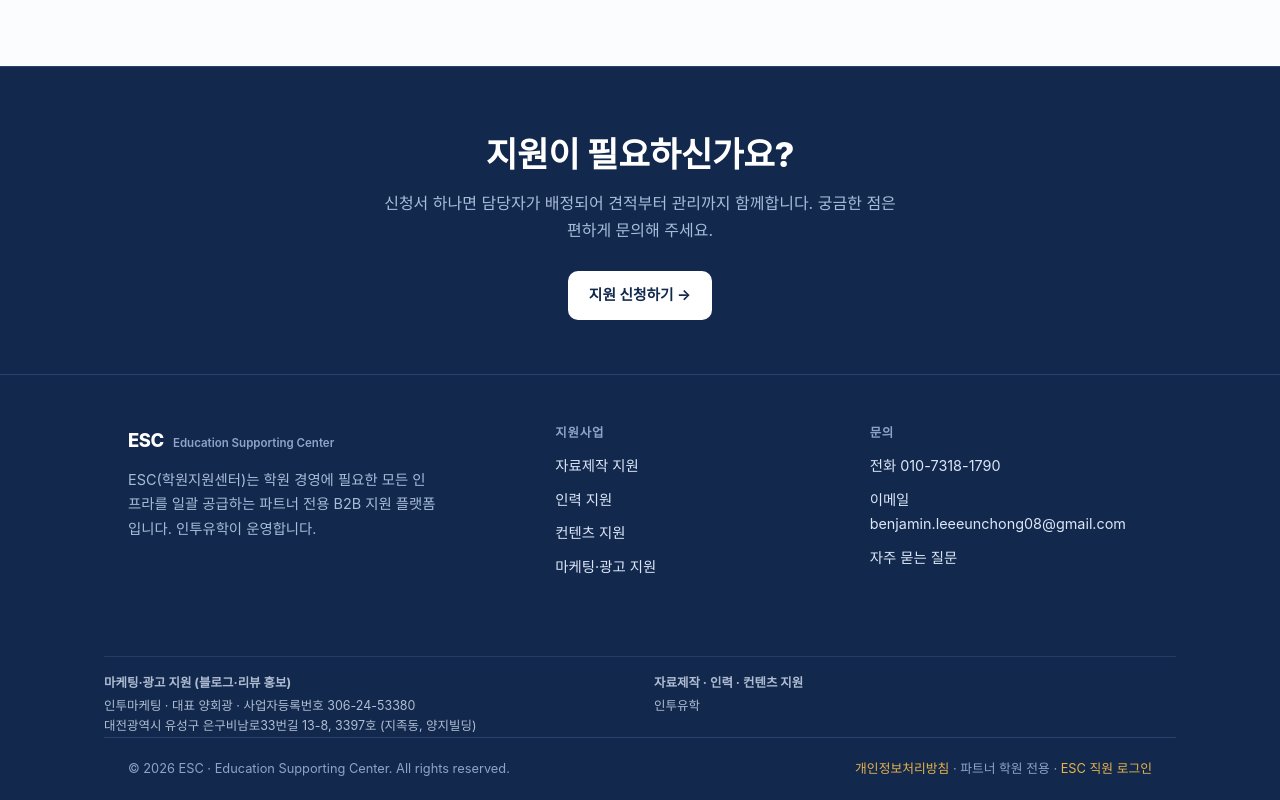
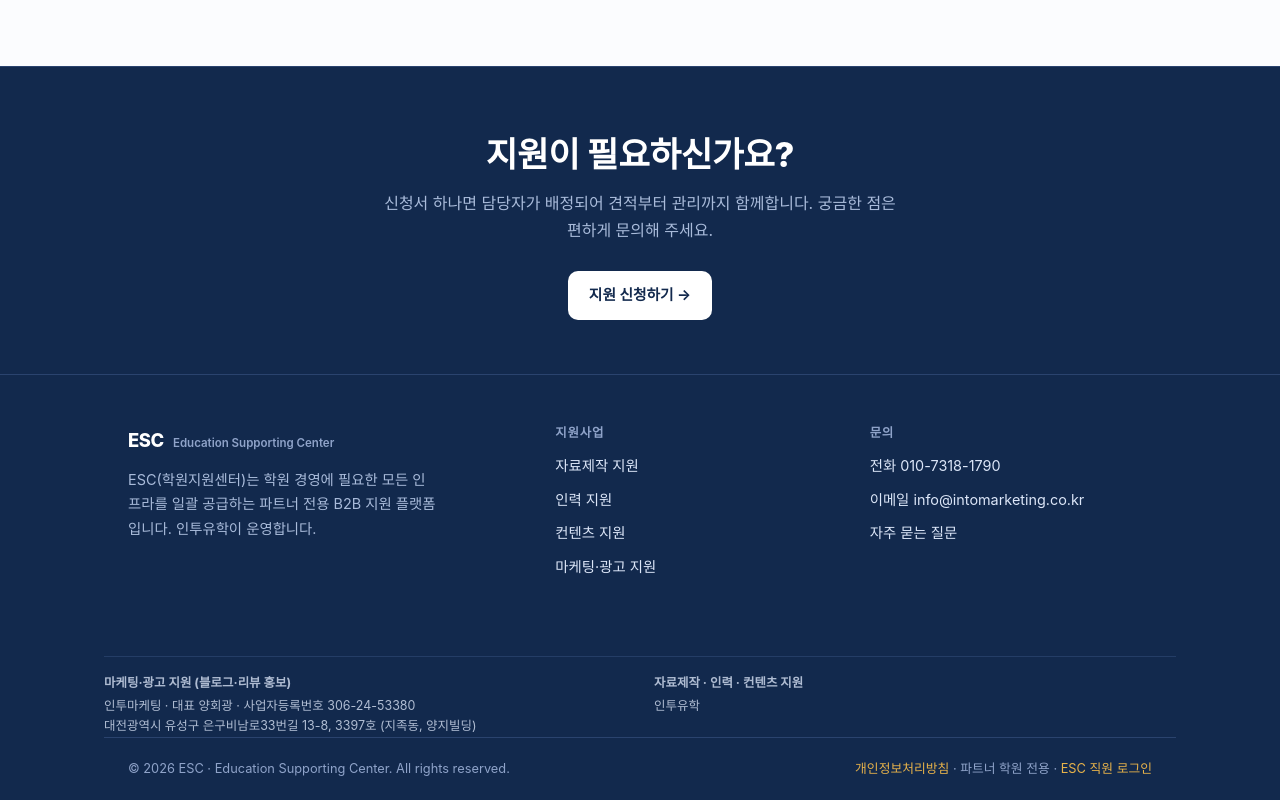
Before and after one commit to intoedu/intomarketing, a plain HTML site: page hakwon/index.html in a window 1280 px wide. Shown: the part 5119-5919 px from the top of the page. Drawn offline with nearby package versions, Linux system fonts and the light colour scheme.

Commit message:
문의 이메일을 회사메일로 — info@intomarketing.co.kr
학원이 처음 보는 화면에 대표 개인 지메일이 찍히고 있었습니다.
회사메일이 생겼으니 바꿉니다.

Co-Authored-By: Claude Opus 5 <noreply@anthropic.com>

```diff
--- a/hakwon/index.html
+++ b/hakwon/index.html
@@ -1485,7 +1485,7 @@
       <div class="foot-col">
         <h4>문의</h4>
         <p>전화 010-7318-1790</p>
-        <p>이메일 benjamin.leeeunchong08@gmail.com</p>
+        <p>이메일 info@intomarketing.co.kr</p>
         <a onclick="go('home','faq')">자주 묻는 질문</a>
       </div>
     </div>
```
